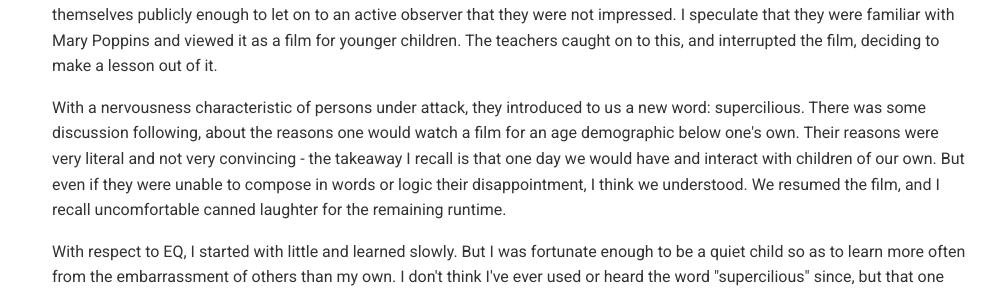
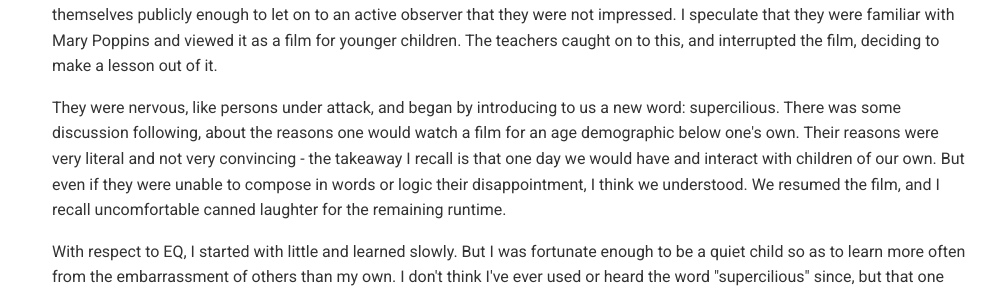
Before and after one commit to overheardonearth/overheardonearth.github.io, a Jekyll site: the page built from _posts/2019-07-27-two-personal-stories.html, in a window 1280 px wide. Shown: the part 604-894 px from the top of the page, without its empty margins (128-1131 px from the left). Built offline with Jekyll 4.4.1, drawn with Linux system fonts in a browser that asks for light colours; comment, search, counter and statistics services are not loaded.

Commit message:
Update 2019-07-27-two-personal-stories.html

```diff
--- a/_posts/2019-07-27-two-personal-stories.html
+++ b/_posts/2019-07-27-two-personal-stories.html
@@ -15,7 +15,7 @@ In high school biology they discuss the punctuated equilibrium model of evolutio
 
 <p> I was not paying attention to the other students, but I would later deduce the following. A small group of girls was talking among themselves publicly enough to let on to an active observer that they were not impressed. I speculate that they were familiar with Mary Poppins and viewed it as a film for younger children. The teachers caught on to this, and interrupted the film, deciding to make a lesson out of it.
 
-<p> With a nervousness characteristic of persons under attack, they introduced to us a new word: supercilious. There was some discussion following, about the reasons one would watch a film for an age demographic below one's own. Their reasons were very literal and not very convincing - the takeaway I recall is that one day we would have and interact with children of our own. But even if they were unable to compose in words or logic their disappointment, I think we understood. We resumed the film, and I recall uncomfortable canned laughter for the remaining runtime.
+<p> They were nervous, like persons under attack, and began by introducing to us a new word: supercilious. There was some discussion following, about the reasons one would watch a film for an age demographic below one's own. Their reasons were very literal and not very convincing - the takeaway I recall is that one day we would have and interact with children of our own. But even if they were unable to compose in words or logic their disappointment, I think we understood. We resumed the film, and I recall uncomfortable canned laughter for the remaining runtime.
 
 <p> With respect to EQ, I started with little and learned slowly. But I was fortunate enough to be a quiet child so as to learn more often from the embarrassment of others than my own. I don't think I've ever used or heard the word "supercilious" since, but that one incident was enough to establish it henceforth as a landmine of a social crime.
 
```
